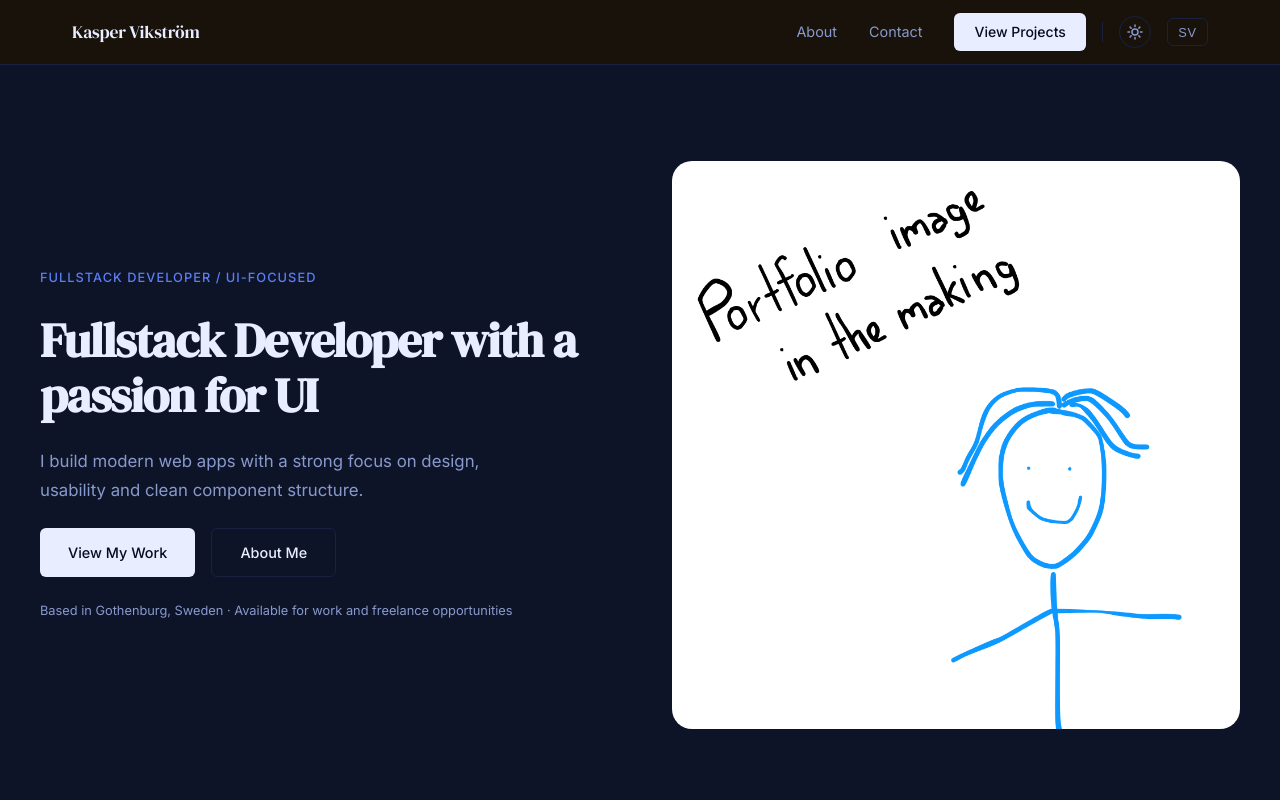
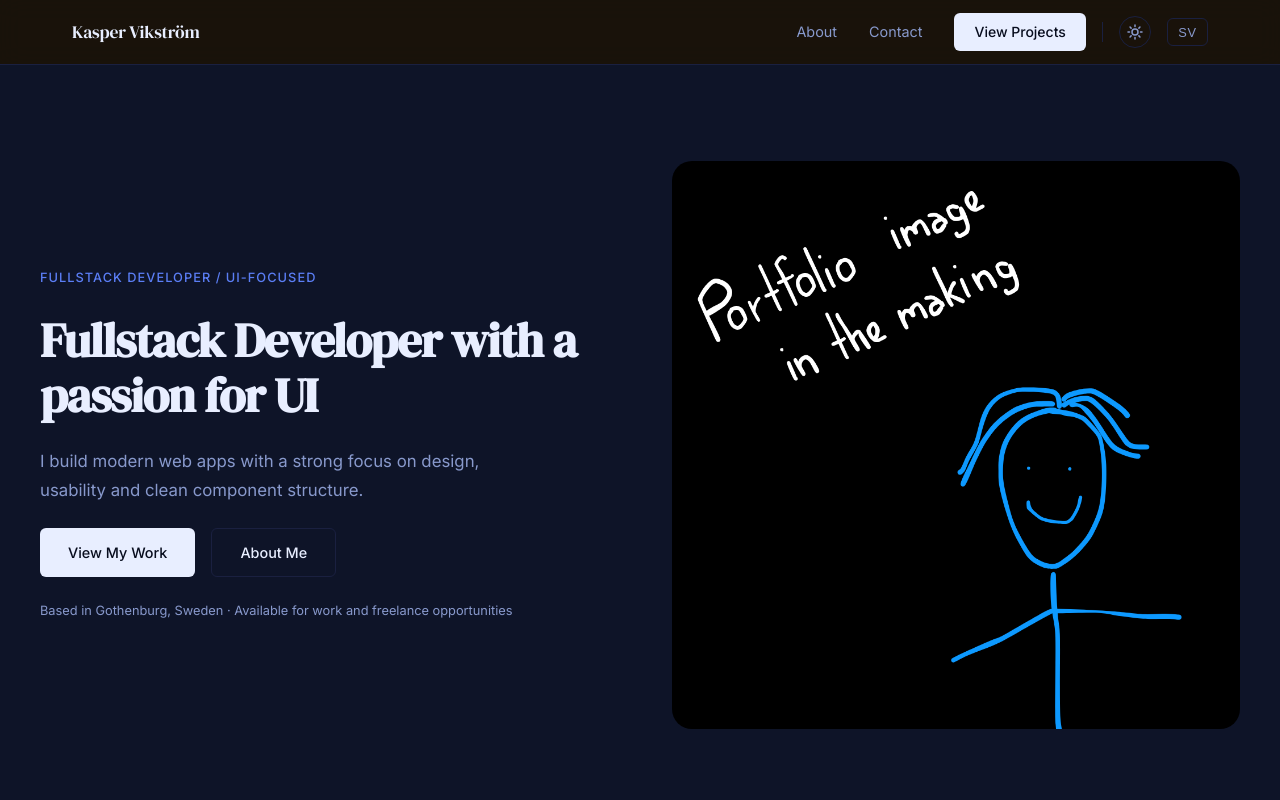
Before and after one commit to kaspvik/kaspervikstrom, a Next.js app: page / in a window 1280 px wide. Both pictures are taken after a click on the button "Switch to dark mode". Shown: the top 800 px of the page. Built offline with nearby package versions, Linux system fonts and the light colour scheme.

Commit message:
Add dark mode support for portfolio image in Hero component

```diff
--- a/src/components/Hero/Hero.module.css
+++ b/src/components/Hero/Hero.module.css
@@ -94,6 +94,18 @@
   border-radius: var(--radius-lg);
 }
 
+.darkOnly {
+  display: none;
+}
+
+[data-theme="dark"] .lightOnly {
+  display: none;
+}
+
+[data-theme="dark"] .darkOnly {
+  display: block;
+}
+
 @media (max-width: 768px) {
   .inner {
     grid-template-columns: 1fr;
--- a/src/components/Hero/Hero.tsx
+++ b/src/components/Hero/Hero.tsx
@@ -88,7 +88,15 @@ export default function Hero() {
             alt="Portfolio image in the making"
             width={1000}
             height={1000}
-            className={styles.visualImage}
+            className={`${styles.visualImage} ${styles.lightOnly}`}
+            priority
+          />
+          <Image
+            src="/images/portfolioimage-dark.png"
+            alt="Portfolio image in the making"
+            width={1000}
+            height={1000}
+            className={`${styles.visualImage} ${styles.darkOnly}`}
             priority
           />
         </motion.div>
```
Also changed, not shown: public/images/portfolioimage-dark.png (added).
